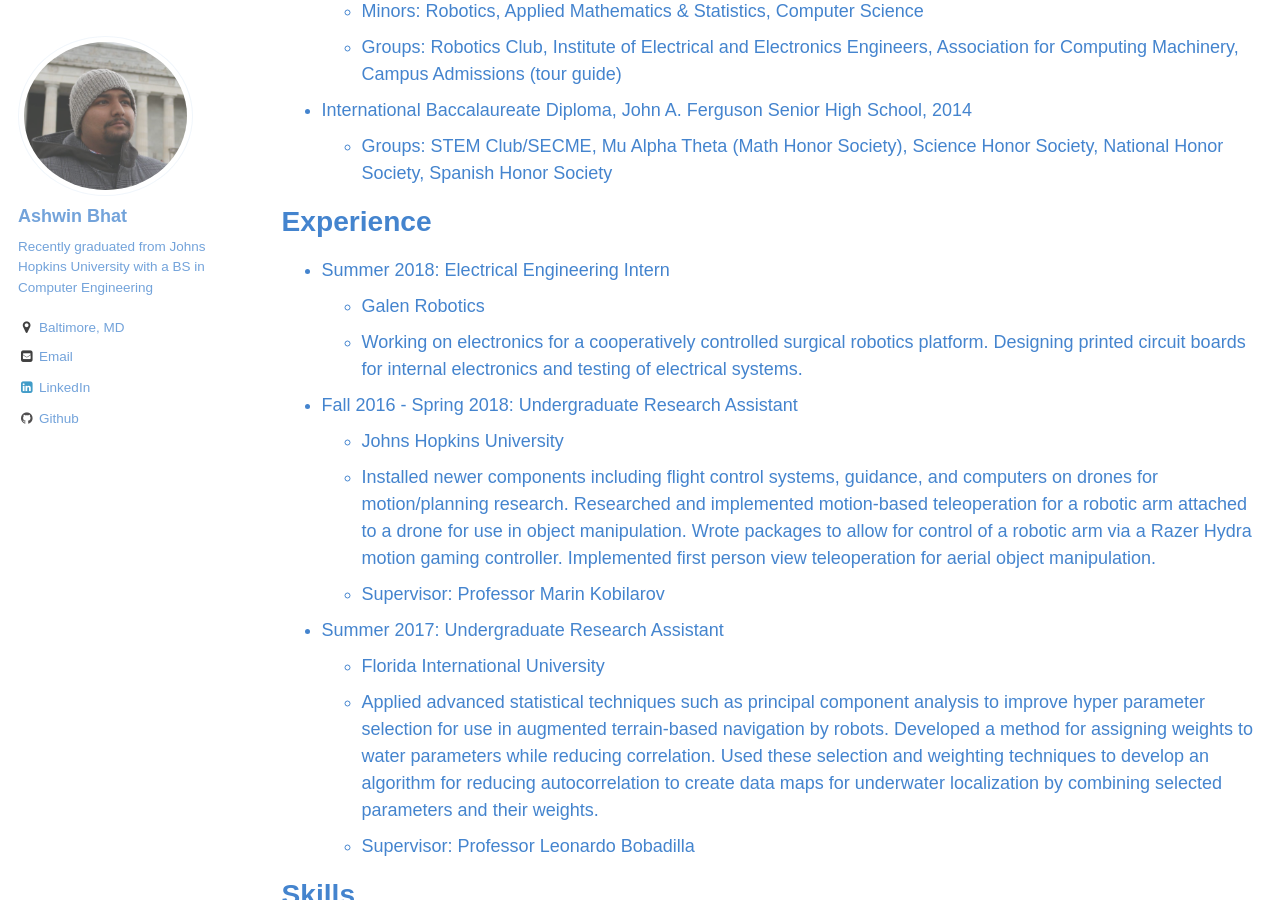
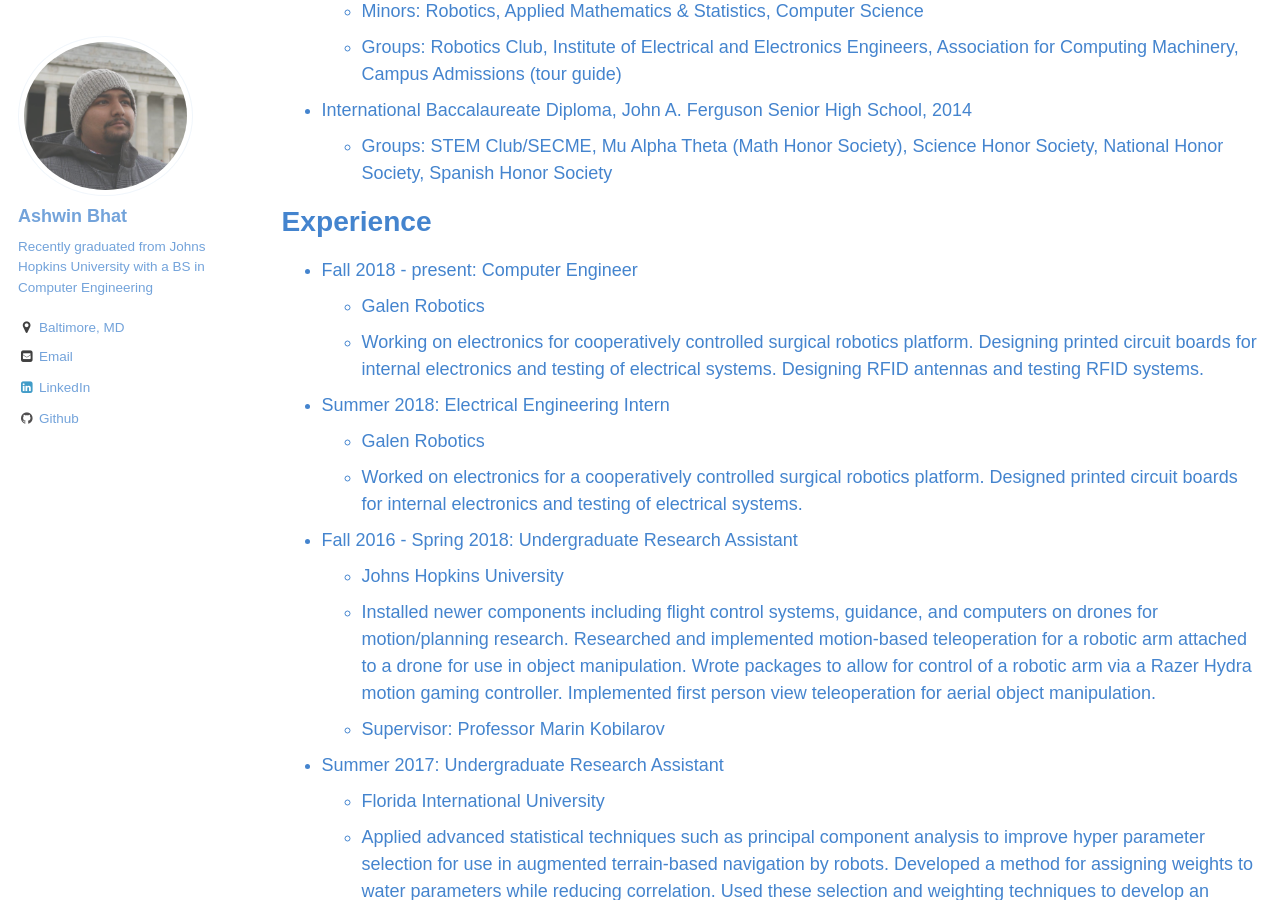
Before and after one commit to The-Shwin/the-shwin.github.io, a Jekyll site: the page built from _pages/cv.md, in a window 1280 px wide and 900 px high, scrolled down 322 px. Built offline with Jekyll 4.4.1, drawn with Linux system fonts in a browser that asks for light colours; some web fonts are replaced.

Commit message:
Update cv.md

```diff
--- a/_pages/cv.md
+++ b/_pages/cv.md
@@ -19,9 +19,12 @@
 
 Experience
 ======
+* Fall 2018 - present: Computer Engineer
+  * Galen Robotics
+  * Working on electronics for cooperatively controlled surgical robotics platform. Designing printed circuit boards for internal electronics and testing of electrical systems. Designing RFID antennas and testing RFID systems.
 * Summer 2018: Electrical Engineering Intern
   * Galen Robotics
-  * Working on electronics for a cooperatively controlled surgical robotics platform. Designing printed circuit boards for internal electronics and testing of electrical systems.
+  * Worked on electronics for a cooperatively controlled surgical robotics platform. Designed printed circuit boards for internal electronics and testing of electrical systems.
 
 * Fall 2016 - Spring 2018: Undergraduate Research Assistant
   * Johns Hopkins University
```
